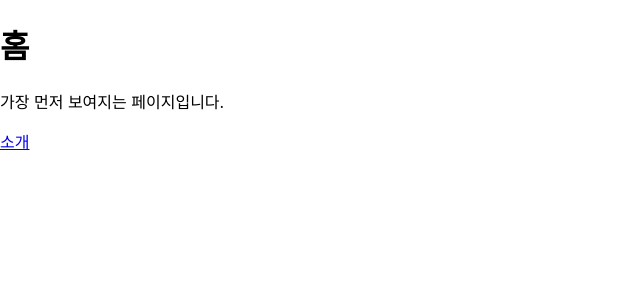
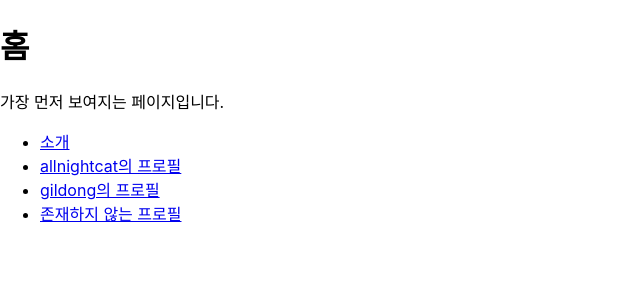
Before and after one commit to allnightcat/studyReact, a React (Create React App) app in the folder router-tutorial/: page / in a window 1280 px wide. Shown: the top 300 px of the page, without its empty margins (0-640 px from the left). Built offline with nearby package versions, Linux system fonts and the light colour scheme.

Commit message:
URL 파라미터 다루기

```diff
--- a/router-tutorial/src/App.js
+++ b/router-tutorial/src/App.js
@@ -2,12 +2,14 @@
 import { Route, Routes } from "react-router-dom";
 import About from "./pages/About";
 import Home from "./pages/Home";
+import Profile from "./pages/Prpfile";
 
 function App() {
   return (
     <Routes>
       <Route path="/" element={<Home />} />
       <Route path="/about" element={<About />} />
+      <Route path="/profiles/:username" element={<Profile />} />
     </Routes>
   );
 }
--- a/router-tutorial/src/pages/Home.js
+++ b/router-tutorial/src/pages/Home.js
@@ -6,7 +6,20 @@
     <div>
       <h1>홈</h1>
       <p>가장 먼저 보여지는 페이지입니다. </p>
-      <Link to="/about">소개</Link>
+      <ul>
+        <li>
+          <Link to="/about">소개</Link>
+        </li>
+        <li>
+          <Link to="/profiles/allnightcat">allnightcat의 프로필</Link>
+        </li>
+        <li>
+          <Link to="profiles/gildong">gildong의 프로필</Link>
+        </li>
+        <li>
+          <Link to="profiles/void">존재하지 않는 프로필</Link>
+        </li>
+      </ul>
     </div>
   );
 };
--- /dev/null
+++ b/router-tutorial/src/pages/Prpfile.js
@@ -0,0 +1,34 @@
+import React from "react";
+import { useParams } from "react-router-dom";
+
+const data = {
+  allnightcat: {
+    name: "강예진",
+    description: "리액트를 좋아하는 개발자",
+  },
+  gildong: {
+    name: "홍길동",
+    description: "고전 소설 홍길동전의 주인공",
+  },
+};
+
+const Prpfile = () => {
+  const params = useParams();
+  const profile = data[params.username];
+
+  return (
+    <div>
+      <h1>사용자 프로필</h1>
+      {profile ? (
+        <div>
+          <h2>{profile.name}</h2>
+          <p>{profile.description}</p>
+        </div>
+      ) : (
+        <p>존재하지 않는 프로필입니다.</p>
+      )}
+    </div>
+  );
+};
+
+export default Prpfile;
```
